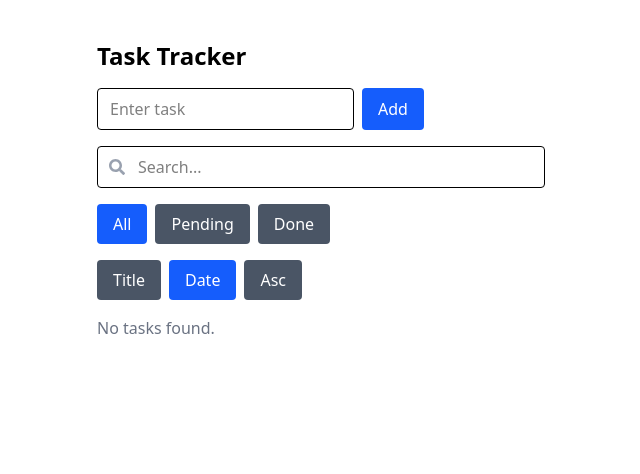
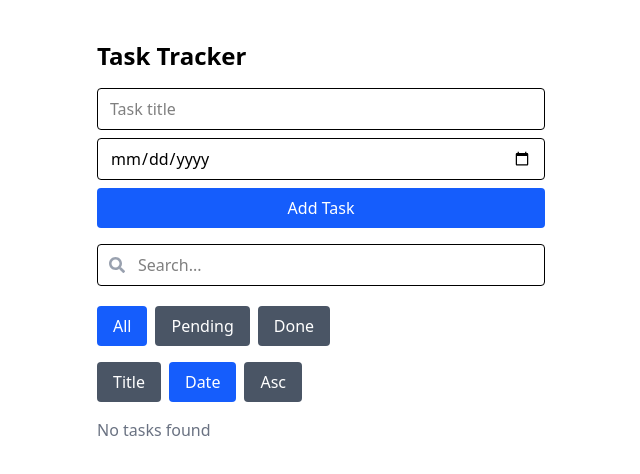
Before and after one commit to Biraj-Thapa/task_tracker, a React (Vite) app: page / in a window 1280 px wide. Shown: the top 474 px of the page, without its empty margins (319-959 px from the left). Built offline with nearby package versions, Linux system fonts and the light colour scheme.

Commit message:
added persist and edit feature

```diff
--- a/src/App.jsx
+++ b/src/App.jsx
@@ -3,61 +3,48 @@ import { getTasks, saveTasks } from "./services/taskService";
 import TaskForm from "./components/TaskForm";
 import TaskList from "./components/TaskList";
 import FilterBar from "./components/FilterBar";
+import SortBar from "./components/SortBar";
 import SearchInput from "./components/ui/SearchInput";
-import SortBar from "./components/SortBar";
 
 const App = () => {
-  const [tasks, setTasks] = useState([]);
+   const [tasks, setTasks] = useState(() => getTasks());
   const [filter, setFilter] = useState("All");
   const [search, setSearch] = useState("");
   const [sortBy, setSortBy] = useState("date");
   const [sortOrder, setSortOrder] = useState("asc");
 
-  useEffect(() => {
-    setTasks(getTasks());
-  }, []);
 
   useEffect(() => {
     saveTasks(tasks);
   }, [tasks]);
 
-  const addTask = (task) => {
-    setTasks((prev) => [...prev, task]);
-  };
-
-  const deleteTask = (id) => {
-    setTasks((prev) => prev.filter((task) => task.id !== id));
-  };
-  const toggleStatus = (id) => {
+  const addTask = (task) => setTasks((prev) => [...prev, task]);
+  const deleteTask = (id) => setTasks((prev) => prev.filter((t) => t.id !== id));
+  const toggleStatus = (id) =>
     setTasks((prev) =>
-      prev.map((task) =>
-        task.id === id
-          ? {
-              ...task,
-              status: task.status === "Pending" ? "Done" : "Pending",
-            }
-          : task
+      prev.map((t) =>
+        t.id === id ? { ...t, status: t.status === "Pending" ? "Done" : "Pending" } : t
       )
     );
-  };
+
+  const editTask = (id, newTitle) =>
+    setTasks((prev) => prev.map((t) => (t.id === id ? { ...t, title: newTitle } : t)));
 
   const filteredTasks = tasks.filter((task) => {
     const matchesFilter = filter === "All" || task.status === filter;
-
-    const matchesSearch = task.title
-      .toLowerCase()
-      .includes(search.toLowerCase());
-
+    const matchesSearch = task.title.toLowerCase().includes(search.toLowerCase());
     return matchesFilter && matchesSearch;
   });
 
   const sortedTasks = [...filteredTasks].sort((a, b) => {
     if (sortBy === "title") {
-      if (sortOrder === "asc") return a.title.localeCompare(b.title);
-      else return b.title.localeCompare(a.title);
+      return sortOrder === "asc"
+        ? a.title.localeCompare(b.title)
+        : b.title.localeCompare(a.title);
     } else {
-      if (sortOrder === "asc") return a.createdAt - b.createdAt;
-      else return b.createdAt - a.createdAt;
+      return sortOrder === "asc"
+        ? new Date(a.dueDate) - new Date(b.dueDate)
+        : new Date(b.dueDate) - new Date(a.dueDate);
     }
   });
 
@@ -66,17 +53,12 @@ const App = () => {
       <h1 className="text-2xl font-bold mb-4">Task Tracker</h1>
 
       <TaskForm onAdd={addTask} />
-      <div className="mb-4">
-        <SearchInput
-          value={search}
-          onChange={(e) => setSearch(e.target.value)}
-        />
-      </div>
-      <FilterBar
-        tasks={filteredTasks}
-        activeFilter={filter}
-        onChange={setFilter}
-      />
+<div className="pb-5">
+  <SearchInput value={search} onChange={(e) => setSearch(e.target.value)} />
+</div>
+
+
+      <FilterBar activeFilter={filter} onChange={setFilter} />
 
       <SortBar
         sortBy={sortBy}
@@ -89,6 +71,7 @@ const App = () => {
         tasks={sortedTasks}
         onDelete={deleteTask}
         onToggle={toggleStatus}
+        onEdit={editTask}
       />
     </div>
   );
--- a/src/components/TaskForm.jsx
+++ b/src/components/TaskForm.jsx
@@ -4,35 +4,38 @@ import Button from "./ui/Button";
 
 const TaskForm = ({ onAdd }) => {
   const [title, setTitle] = useState("");
+  const [dueDate, setDueDate] = useState("");
 
-  const handleSubmit = e => {
+  const handleSubmit = (e) => {
     e.preventDefault();
-
-    if (!title.trim()) return;
+    if (!title.trim() || !dueDate) return;
 
     onAdd({
       id: Date.now(),
       title,
-      status: "Pending"
+      status: "Pending",
+      dueDate,
+      createdAt: Date.now()
     });
 
     setTitle("");
+    setDueDate("");
   };
 
   return (
-    <form
-      onSubmit={handleSubmit}
-      className="flex gap-2 mb-4"
-    >
+    <form onSubmit={handleSubmit} className="flex flex-col gap-2 mb-4">
       <Input
-        placeholder="Enter task"
+        placeholder="Task title"
         value={title}
-        onChange={e => setTitle(e.target.value)}
+        onChange={(e) => setTitle(e.target.value)}
       />
-
-      <Button type="submit" variant="primary">
-        Add
-      </Button>
+      <Input
+        type="date"
+        placeholder="Due date"
+        value={dueDate}
+        onChange={(e) => setDueDate(e.target.value)}
+      />
+      <Button type="submit" variant="primary">Add Task</Button>
     </form>
   );
 };
--- a/src/components/TaskList.jsx
+++ b/src/components/TaskList.jsx
@@ -1,22 +1,77 @@
-import TaskItem from "./TaskItem";
+import { useState } from "react";
+import Button from "./ui/Button";
+import Input from "./ui/Input";
 
-const TaskList = ({ tasks, onDelete, onToggle }) => {
-  if (tasks.length === 0) {
-    return <p className="text-gray-500">No tasks found.</p>;
-  }
-
+const TaskList = ({ tasks, onDelete, onToggle, onEdit }) => {
   return (
-    <div>
-      {tasks.map(task => (
+    <div className="flex flex-col gap-2">
+      {tasks.length === 0 && <p className="text-gray-500">No tasks found</p>}
+      {tasks.map((task) => (
         <TaskItem
           key={task.id}
           task={task}
           onDelete={onDelete}
           onToggle={onToggle}
+          onEdit={onEdit}
         />
       ))}
     </div>
   );
 };
 
+const TaskItem = ({ task, onDelete, onToggle, onEdit }) => {
+  const [isEditing, setIsEditing] = useState(false);
+  const [editValue, setEditValue] = useState(task.title);
+
+  const saveEdit = () => {
+    onEdit(task.id, editValue.trim() || "Untitled");
+    setIsEditing(false);
+  };
+
+  return (
+    <div className="flex justify-between items-center border p-2 rounded">
+      <div className="flex flex-col flex-1">
+        {isEditing ? (
+          <Input
+            value={editValue}
+            onChange={(e) => setEditValue(e.target.value)}
+            onBlur={saveEdit}
+            onKeyDown={(e) => e.key === "Enter" && saveEdit()}
+          />
+        ) : (
+          <span
+            className={`cursor-pointer ${
+              task.status === "Done" ? "line-through text-gray-400" : ""
+            }`}
+          >
+            {task.title}
+          </span>
+        )}
+        <span className="text-sm text-gray-500">
+          Due: {task.dueDate || "N/A"}
+        </span>
+      </div>
+
+      <div className="flex gap-2">
+        <Button
+          variant={task.status === "Pending" ? "secondary" : "primary"}
+          onClick={() => onToggle(task.id)}
+        >
+          {task.status}
+        </Button>
+
+        {!isEditing && (
+          <Button variant="secondary" onClick={() => setIsEditing(true)}>
+            Edit
+          </Button>
+        )}
+
+        <Button variant="danger" onClick={() => onDelete(task.id)}>
+          Delete
+        </Button>
+      </div>
+    </div>
+  );
+};
+
 export default TaskList;
--- a/src/services/taskService.js
+++ b/src/services/taskService.js
@@ -1,7 +1,10 @@
+const STORAGE_KEY = "tasks";
+
 export const getTasks = () => {
-  return JSON.parse(localStorage.getItem("tasks")) || [];
+  const data = localStorage.getItem(STORAGE_KEY);
+  return data ? JSON.parse(data) : [];
 };
 
-export const saveTasks = tasks => {
-  localStorage.setItem("tasks", JSON.stringify(tasks));
+export const saveTasks = (tasks) => {
+  localStorage.setItem(STORAGE_KEY, JSON.stringify(tasks));
 };
```
